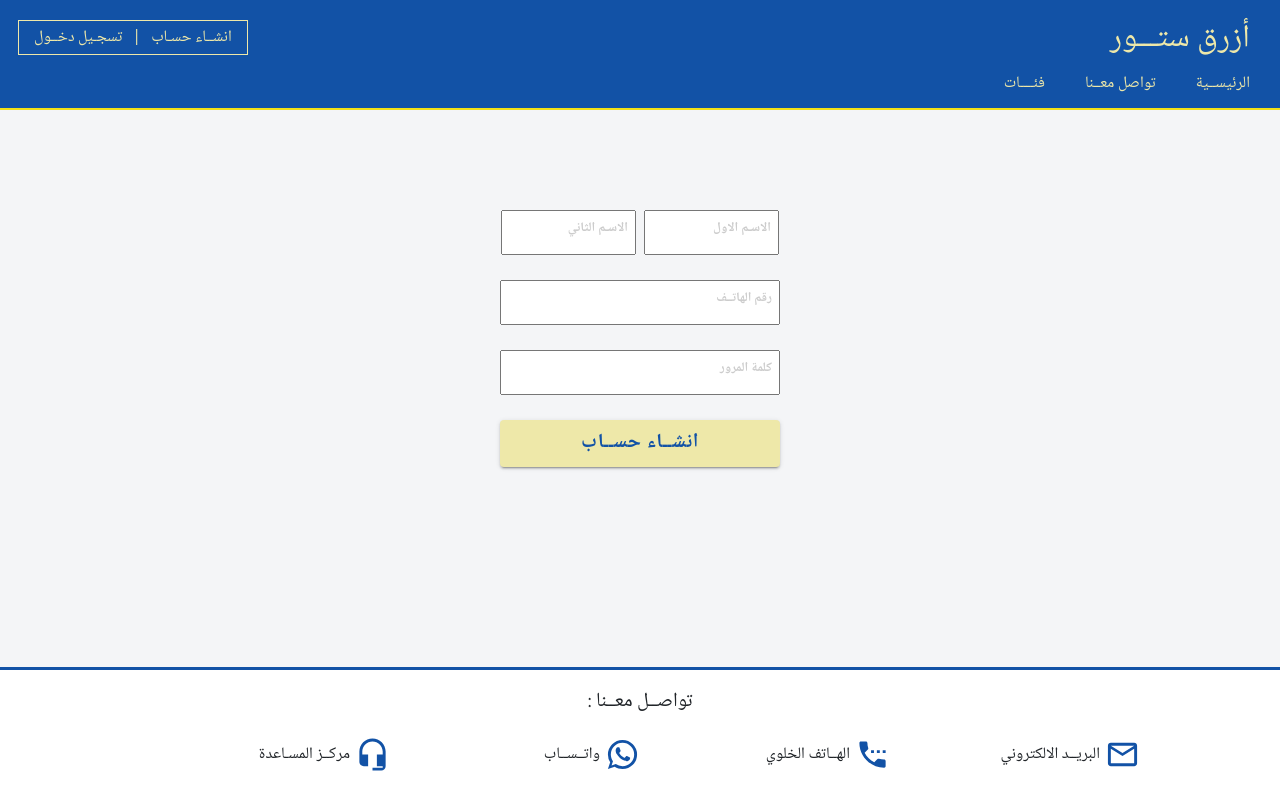
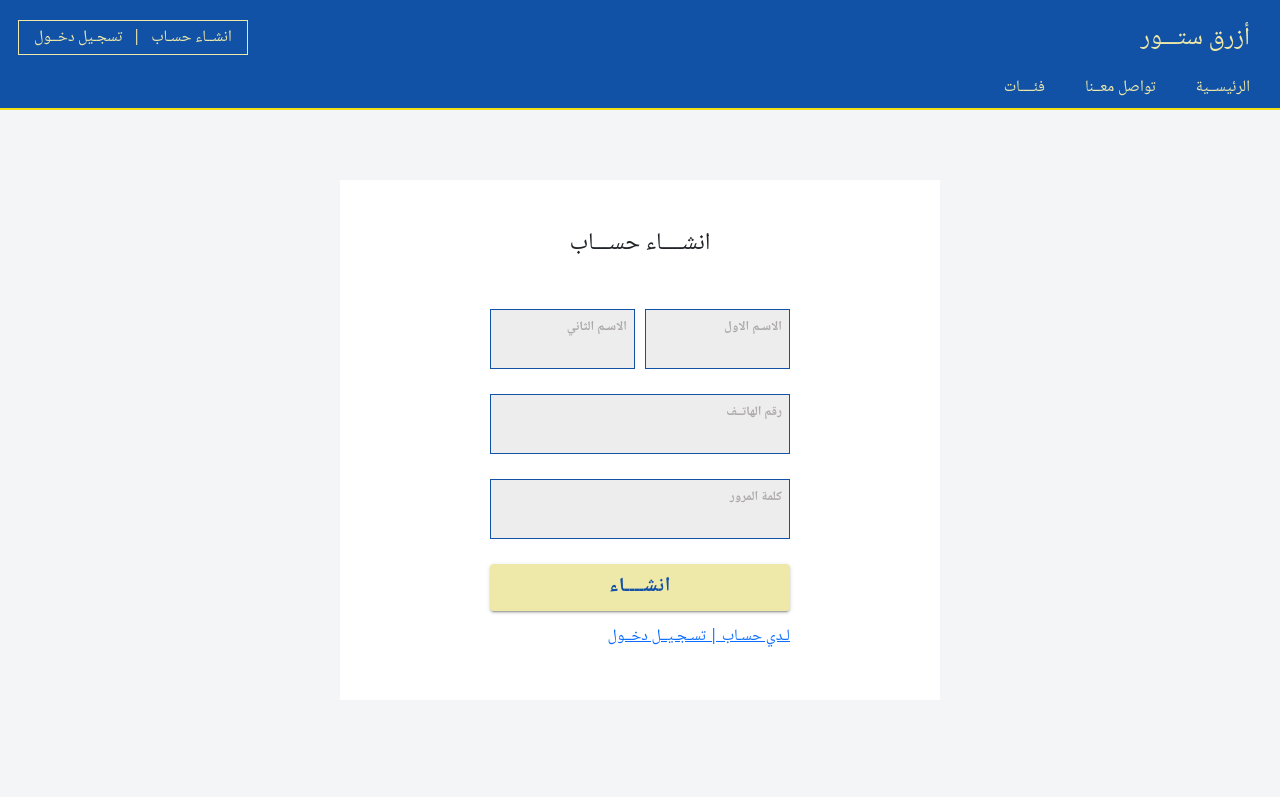
Before and after one commit to azraqSooq/azraq-souq, a Next.js app: page /signup in a window 1280 px wide. Shown: the top 797 px of the page. Built offline with nearby package versions, Linux system fonts and the light colour scheme; a web font is replaced by a local one.

Commit message:
sign-responsive

```diff
--- a/pages/signup.jsx
+++ b/pages/signup.jsx
@@ -1,14 +1,23 @@
 import React from 'react'
+import styles from '../styles/signup.module.scss'
 import SignUp from '../src/components/SignUp';
 import Header from '../src/components/Header';
 import Footer from '../src/components/Footer';
+import HeroSign from '../src/components/HeroSign';
 
 export default function signup() {
     return (
-        <div>
+        <>
             <Header />
-            <SignUp />
+            <div className={styles.SignUpPageContainer}>
+                {/* <div className={styles.HeroSign}>
+                    <HeroSign />
+                </div> */}
+                <div className={styles.SignUp}>
+                    <SignUp />
+                </div>
+            </div>
             <Footer />
-        </div>
+        </>
     )
 }
--- a/src/components/Header.jsx
+++ b/src/components/Header.jsx
@@ -16,7 +16,9 @@ const  Header = () => {
                         <Link href="/signup"><a>انشاء حساب</a></Link>
                 </div>
                 <Container style={{width: "100% !important"}}>
-                <Navbar.Brand href="#home" className={styles.logoTitle}>أزرق ستـــور</Navbar.Brand>
+                <Navbar.Brand  className={styles.logoTitle}>
+                        <Link href="/"><a>أزرق ستـــور</a></Link>
+                </Navbar.Brand>
                 <Navbar.Toggle className={styles.headerToggle} aria-controls="responsive-navbar-nav" />
                 <Navbar.Collapse  id="responsive-navbar-nav">
                     <Nav  className={`me-auto ${styles.navCollapse}`}>
@@ -32,7 +34,7 @@ const  Header = () => {
         <Container fluid="true" className={styles.secondNav}>
             <Row className={styles.firstRow}>
                 <Col className={styles.colOne}>
-                    <h2>أزرق ستـــور </h2>
+                    <Link href="/"><a>أزرق ستـــور</a></Link>
                 </Col>
                 <Col className={styles.colTwo}>
 
--- /dev/null
+++ b/src/components/HeroSign.jsx
@@ -0,0 +1,29 @@
+import styles from '../../styles/component/heroSign.module.scss'
+
+import React from 'react'
+
+const HeroSign = () => {
+    return (
+        <div className={styles.heroSignContainer}>
+            <div className={styles.heroSignOpacity}>
+
+                <div className={styles.heroSignHeader}>
+                    <p>ســـوق منتجـــــاتك</p>
+
+                </div>
+                <div className={styles.heroSignMain}>
+                    <h2>أزرق ستـــــور | Azraq Store</h2>
+
+                </div>
+                <div className={styles.heroSignFooter}>
+                    <p>ســــــــــــــــــــــــــــارع بالتســــــــجيل</p>
+
+                </div>
+            </div>
+
+
+        </div>
+    )
+}
+
+export default HeroSign
--- a/src/components/SignUp.jsx
+++ b/src/components/SignUp.jsx
@@ -1,10 +1,13 @@
 import React from 'react'
+import Link from 'next/link'
 import styles from '../../styles/component/signUp.module.scss'
 import Button from '@material-ui/core/Button';
 
 const SignUp = () => {
     return (
         <div className={styles.signUpConParent}>
+            <h4>انشــــاء حســـاب</h4>
+
             <form className={styles.signUpForm}>
                 <div className={styles.fullNameInput}>
                     <div className={styles.inputGroup}>
@@ -26,10 +29,13 @@ const SignUp = () => {
                     <label className={styles.floatingLabel}>كلمة المرور</label>
                 </div>
 
-                <a>
-                    <Button type="submit" className={styles.creatAccountBtn} variant="contained">انشــاء حســاب</Button>
-                </a>
+
+                    <Button type="submit" className={styles.creatAccountBtn} variant="contained">انشــــاء </Button>
+
             </form>
+
+            <Link href="/signin"><a className={styles.createNewAccountBtn}>لـدي حسـاب | تسـجـيــل دخــول</a></Link>
+
 
         </div>
     )
--- a/styles/component/header.module.scss
+++ b/styles/component/header.module.scss
@@ -9,7 +9,11 @@ $secondary-color : #EEE8A9;
     border-bottom   : 2px solid #f3e117;
 
     .logoTitle {
-        color: $secondary-color;
+        a {
+
+            color: $secondary-color;
+            text-decoration: none;
+        }
     }
 
 
@@ -78,8 +82,11 @@ $secondary-color : #EEE8A9;
     .firstRow {
         .colOne {
 
-            h2 {
+            a {
                 color: $secondary-color;
+                text-decoration: none;
+                font-size: 25px;
+
 
             }
 
@@ -115,7 +122,7 @@ $secondary-color : #EEE8A9;
     }
 
     .secondRow {
-        margin-top: 6px;
+        margin-top: 18px;
 
         .colOne {
             display: flex;
--- /dev/null
+++ b/styles/component/heroSign.module.scss
@@ -0,0 +1,38 @@
+$background-color: #F4F5F7;
+$primary-color   : #1252A6;
+$secondary-color : #EEE8A9;
+
+
+
+.heroSignContainer {
+    // background:  #eee8a925 !important;
+    background-image: url('/images/heroSign.jpg');
+    height: 100vh;
+    background-size: cover;
+    position: relative;
+
+    .heroSignOpacity {
+        position: absolute;
+        background-color:  rgba(7, 6, 1, 0.596) ;
+        padding: 20px;
+        height: 100%;
+        width: 100%;
+        text-align: center;
+        display: flex;
+        flex-direction: column;
+        justify-content: space-between;
+        .heroSignHeader {
+            color: $secondary-color;
+
+        }
+        .heroSignMain {
+            color: $secondary-color;
+
+        }
+        .heroSignFooter {
+            color: $secondary-color;
+
+        }
+    }
+
+}
--- a/styles/component/signUp.module.scss
+++ b/styles/component/signUp.module.scss
@@ -4,9 +4,26 @@ $secondary-color : #EEE8A9;
 
 .signUpConParent {
     // min-height: 100vh;
-    margin-top: 100px;
+    // margin-top: 100px;
+    padding: 50px;
+    // box-shadow: rgba(0, 0, 0, 0.24) 0px 3px 8px;
+    background-color: #fff;
+
+    h4 {
+        text-align: center;
+        margin-bottom: 50px;
+    }
+
+    a {
+
+        margin-top: 30px;
+        // text-decoration: none;
+    }
+
 
     .signUpForm {
+        margin-bottom: 14px;
+
         display       : flex;
         flex-direction: column;
         align-items   : center;
@@ -19,7 +36,7 @@ $secondary-color : #EEE8A9;
             .floatingLabel {
                 font-size     : 13px;
                 font-weight   : bolder;
-                color         : #cccccc;
+                color         : #ada9a9;
                 position      : absolute;
                 pointer-events: none;
                 top           : 9px;
@@ -38,6 +55,7 @@ $secondary-color : #EEE8A9;
                 opacity    : 1;
                 color      : $primary-color;
                 font-weight: bolder;
+
             }
         }
 
@@ -47,17 +65,22 @@ $secondary-color : #EEE8A9;
 
         input {
             height: 45px;
-            width : 280px;
+            width : 250px;
+            background-color: rgba(211, 211, 211, 0.404);
+            outline: none;
+            border: 1px $primary-color solid;
+
         }
 
         .fullNameInput {
             display        : flex;
-            width          : 278px;
+            width          : 250px;
             justify-content: space-between;
 
             input {
-                width : 135px;
+                width : 120px;
                 height: 45px;
+
             }
         }
 
@@ -66,7 +89,7 @@ $secondary-color : #EEE8A9;
             color           : $primary-color !important;
             font-weight     : bold;
             font-size       : 20px;
-            width           : 280px;
+            width           : 250px;
 
         }
 
@@ -75,3 +98,46 @@ $secondary-color : #EEE8A9;
         }
     }
 }
+
+
+
+@media screen and (min-width: 763px) {
+
+    .signUpConParent {
+
+        width: 600px;
+        height: 520px;
+
+
+        .signUpForm {
+            input {
+                height: 60px;
+                width : 300px;
+            }
+
+            .fullNameInput {
+                width          : 300px;
+                input {
+                    width : 145px;
+                    height: 60px;
+
+                }
+            }
+
+            .creatAccountBtn {
+                width           : 300px;
+
+            }
+
+        }
+
+
+        a {
+            margin-right: 100px;
+        }
+    }
+
+
+
+
+}
--- /dev/null
+++ b/styles/signup.module.scss
@@ -0,0 +1,28 @@
+.SignUpPageContainer {
+    display: flex;
+
+    .SignUp {
+        // width: 50%;
+
+        margin: 0 auto;
+        margin-top: 70px;
+
+    }
+
+    .HeroSign {
+        width: 50%;
+    }
+}
+
+@media screen and (max-width: 700px) {
+    .SignUpPageContainer {
+        // flex-direction: column;
+
+        .HeroSign {
+            display: none;
+
+
+         }
+    }
+
+}
```
Also changed, not shown: pages/signin.jsx (+16 -5 lines), src/components/SignIn.jsx (+11 -3 lines), styles/component/signIn.module.scss (+60 -16 lines), styles/signin.module.scss (added, +34 -0 lines), public/images/heroSign.jpg (added), 1 other file (tests, documents, lock files or other folders).
